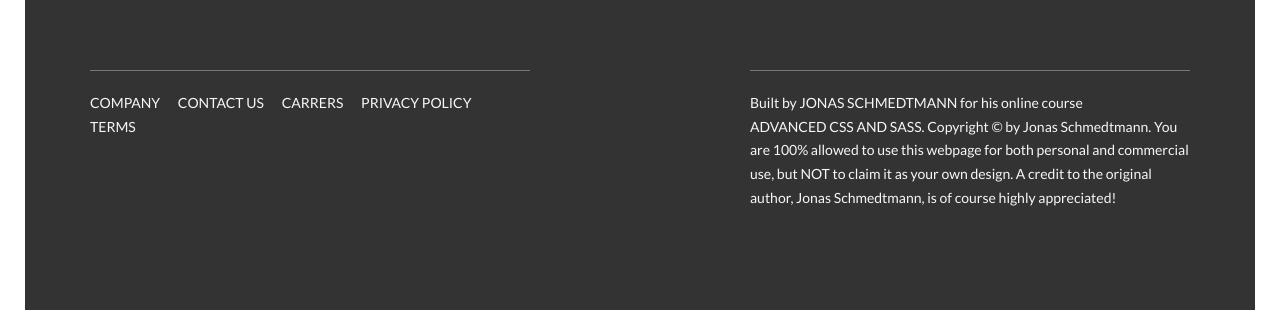
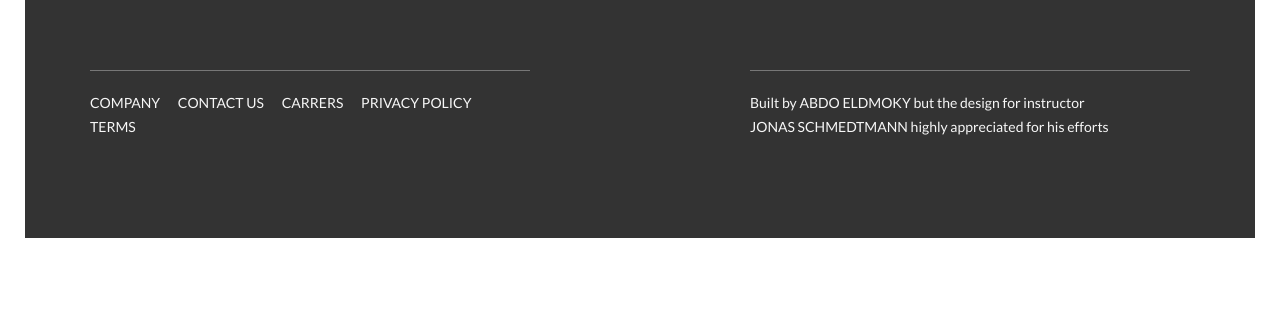
Before and after one commit to abdo-moky/natours, a website: page index.html in a window 1280 px wide. Shown: the part 5577-5912 px from the top of the page. After the commit the page ends 5840 px from the top, so only its background shows below. Drawn offline with Linux system fonts and the light colour scheme.

Commit message:
modify copy right

```diff
--- a/index.html
+++ b/index.html
@@ -359,10 +359,9 @@
                     </ul>
                 </div>
                 <p class="footer__copyright">
-                    Built by <a href="#" class="footer__link">Jonas Schmedtmann</a> for his online course <a href="#" class="footer__link">Advanced CSS and Sass</a>.
-                    Copyright &copy; by Jonas Schmedtmann. You are 100% allowed to use this webpage for both personal
-                    and commercial use, but NOT to claim it as your own design. A credit to the original author, Jonas
-                    Schmedtmann, is of course highly appreciated!
+                    Built by <a href="#" class="footer__link">abdo eldmoky</a>
+                    but the design for instructor <a href="#" class="footer__link">Jonas Schmedtmann</a>
+                    highly appreciated for his efforts
                 </p>
             </div>
         </div>
```
